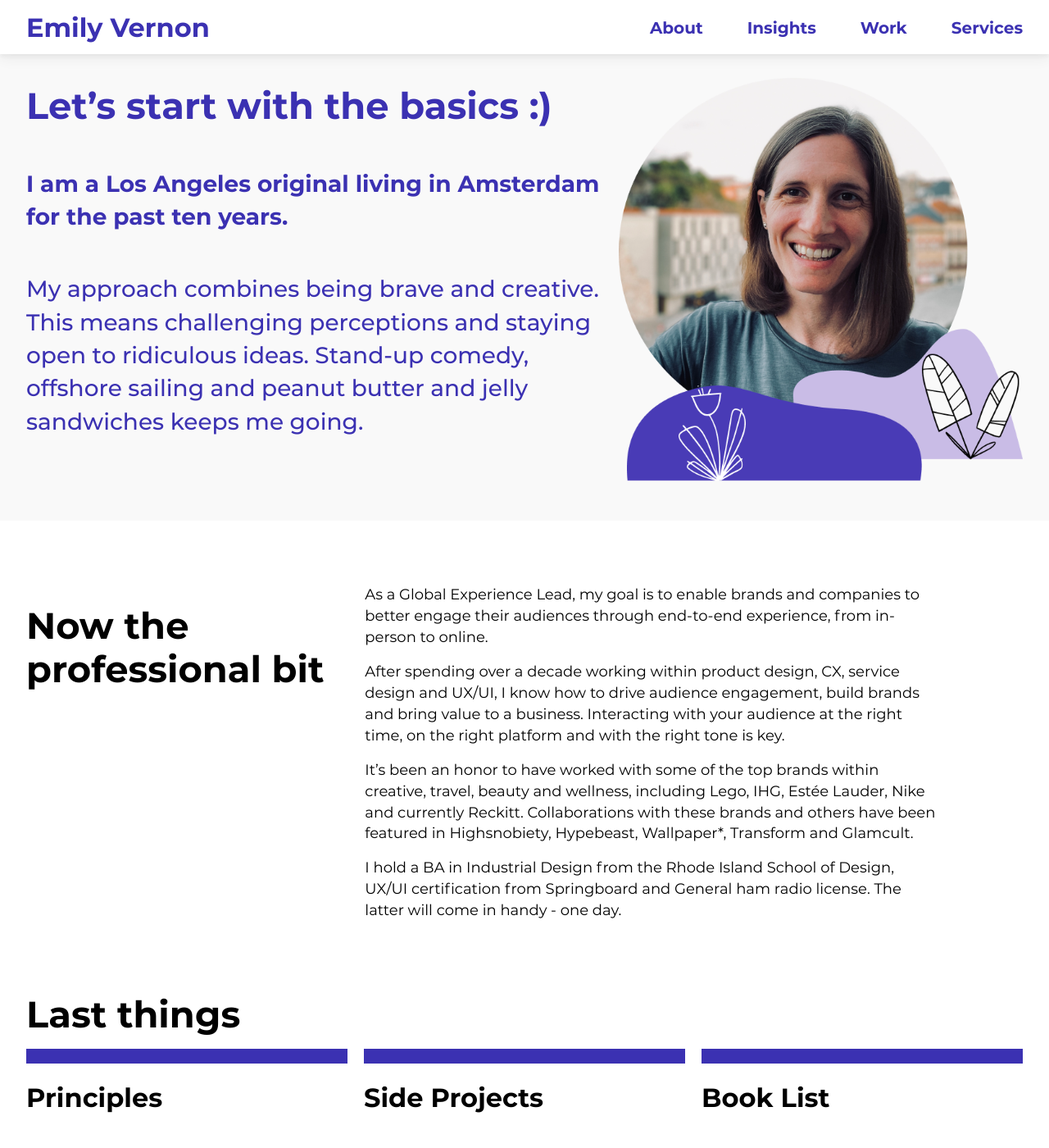
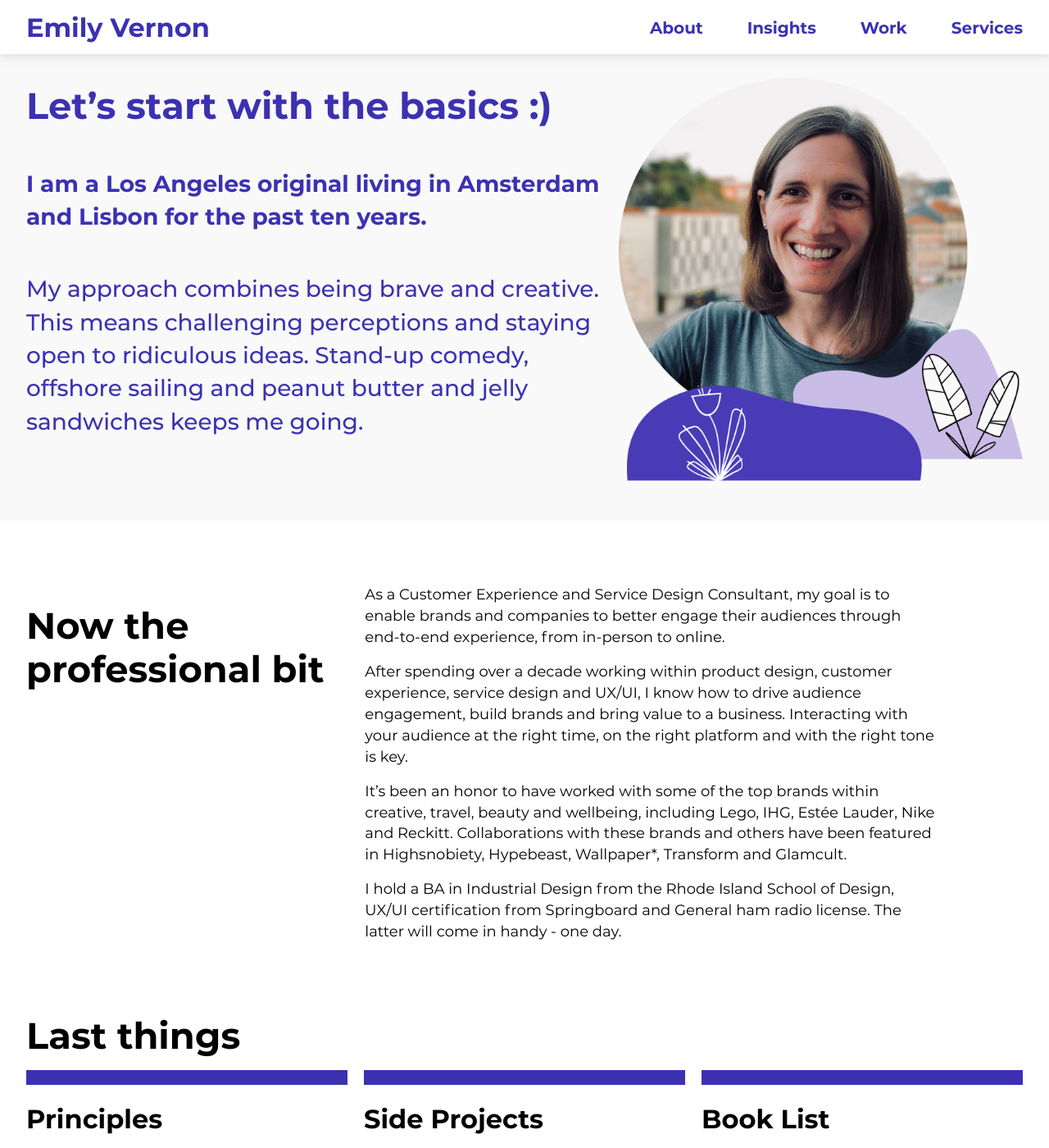
Before and after one commit to emilygv/emilyvernon.com, a Jekyll site: the page built from about.md, in a window 1280 px wide and 1400 px high, scrolled down 419 px. Shown: the whole window at 82% size. Built offline with Jekyll 4.4.1, drawn with Linux system fonts in a browser that asks for light colours.

Commit message:
Update about.md
text updates

```diff
--- a/about.md
+++ b/about.md
@@ -10,17 +10,17 @@
 
 {% include hero_intro.html
 title= "Let’s start with the basics :)"
-subtitle= "I am a Los Angeles original living in Amsterdam for the past ten years."
+subtitle= "I am a Los Angeles original living in Amsterdam and Lisbon for the past ten years."
 description= "My approach combines being brave and creative. This means challenging perceptions and staying open to ridiculous ideas. Stand-up comedy, offshore sailing and peanut butter and jelly sandwiches keeps me going."
 image= "/assets/images/about_hero.png"
 %}
 
 {% capture block_text %}
-As a Global Experience Lead, my goal is to enable brands and companies to better engage their audiences through end-to-end experience, from in-person to online.
+As a Customer Experience and Service Design Consultant, my goal is to enable brands and companies to better engage their audiences through end-to-end experience, from in-person to online.
 
-After spending over a decade working within product design, CX, service design and UX/UI, I know how to drive audience engagement, build brands and bring value to a business. Interacting with your audience at the right time, on the right platform and with the right tone is key.
+After spending over a decade working within product design, customer experience, service design and UX/UI, I know how to drive audience engagement, build brands and bring value to a business. Interacting with your audience at the right time, on the right platform and with the right tone is key.
 
-It’s been an honor to have worked with some of the top brands within creative, travel, beauty and wellness, including Lego, IHG, Estée Lauder, Nike and currently Reckitt. Collaborations with these brands and others have been featured in Highsnobiety, Hypebeast, Wallpaper*, Transform and Glamcult.
+It’s been an honor to have worked with some of the top brands within creative, travel, beauty and wellbeing, including Lego, IHG, Estée Lauder, Nike and Reckitt. Collaborations with these brands and others have been featured in Highsnobiety, Hypebeast, Wallpaper*, Transform and Glamcult.
 
 I hold a BA in Industrial Design from the Rhode Island School of Design, UX/UI certification from Springboard and General ham radio license. The latter will come in handy - one day.
 {% endcapture %}
```
